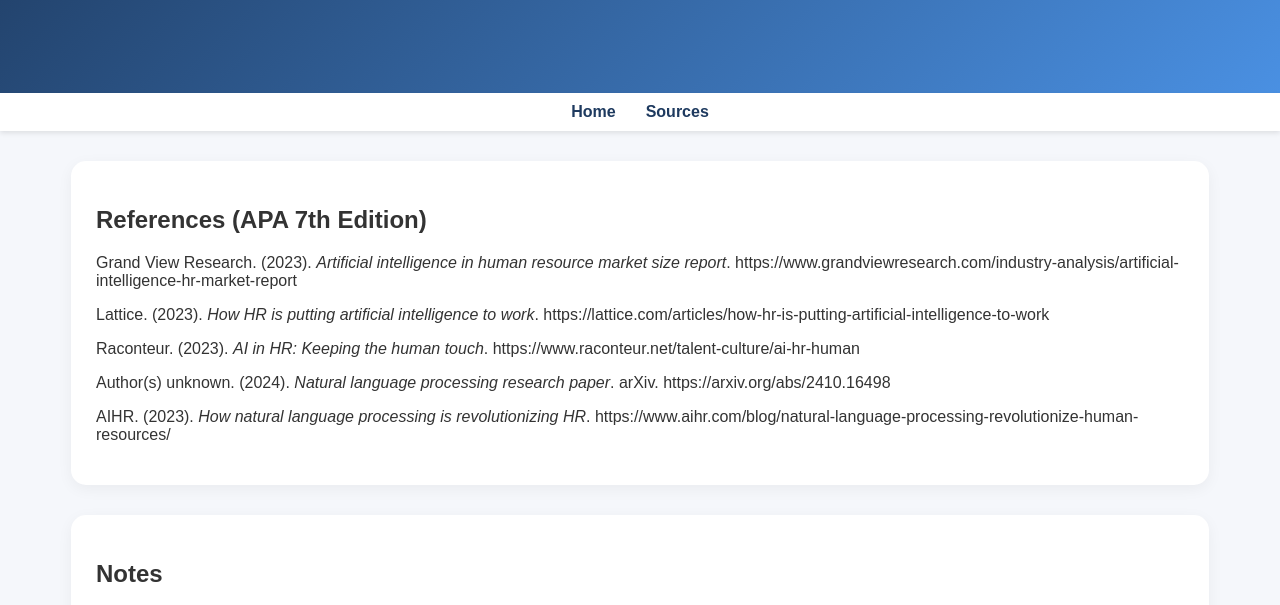
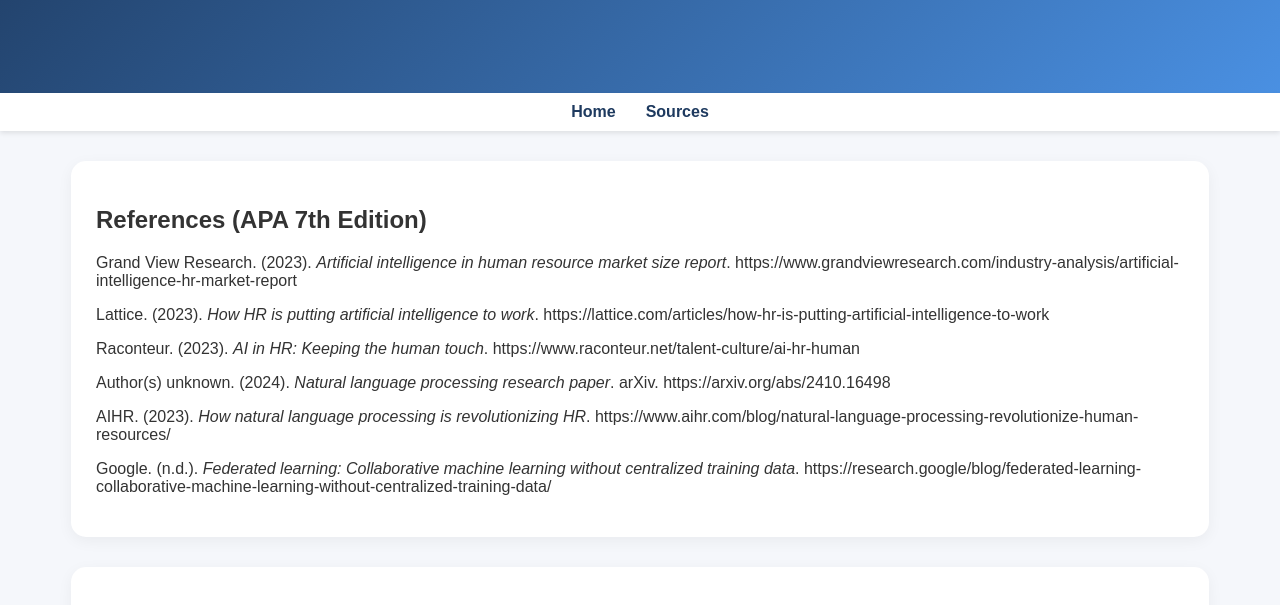
Before and after one commit to evellescig-hub/AI-HR-website, a plain HTML site: page sources.html in a window 1280 px wide. Shown: the part 181-786 px from the top of the page. Drawn offline with Linux system fonts and the light colour scheme.

Commit message:
Update sources.html

```diff
--- a/sources.html
+++ b/sources.html
@@ -48,6 +48,11 @@ AIHR. (2023). <i>How natural language processing is revolutionizing HR</i>.
 https://www.aihr.com/blog/natural-language-processing-revolutionize-human-resources/
 </p>
 
+<p>
+Google. (n.d.). <i>Federated learning: Collaborative machine learning without centralized training data</i>.
+https://research.google/blog/federated-learning-collaborative-machine-learning-without-centralized-training-data/
+</p>
+
 </section>
 
 <section class="card">
```
